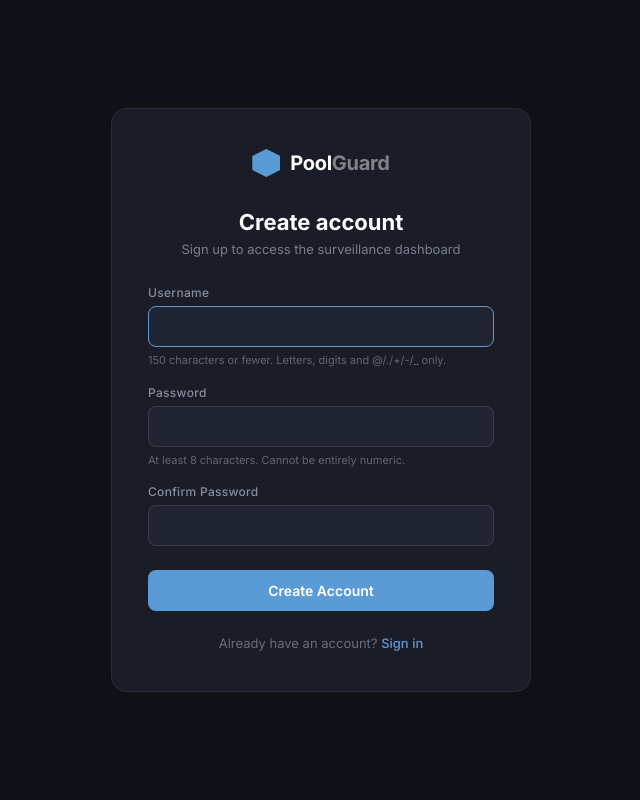
After one commit to MugishaJoshua/POOL-SAFE, a Django app: page /signup/ in a window 1280 px wide. The commit adds this page. Shown: the whole page, without its empty margins (319-959 px from the left). Run offline with Django 5.2, Linux system fonts and the light colour scheme.

Commit message:
Adding login, Signup and logout page

```diff
--- a/core/settings.py
+++ b/core/settings.py
@@ -105,3 +105,6 @@ DIGEST_RECIPIENT_EMAIL = 'mugishajoshua567@gmail.com'
 
 TIME_ZONE = 'Africa/Kigali'
 USE_TZ = True
+LOGIN_URL = '/login/'
+LOGIN_REDIRECT_URL = '/'
+LOGOUT_REDIRECT_URL = '/login/'
--- a/dashboard/urls.py
+++ b/dashboard/urls.py
@@ -2,6 +2,11 @@ from django.urls import path
 from . import views
 
 urlpatterns = [
+    # Auth
+    path('signup/', views.signup_view, name='signup'),
+    path('login/', views.login_view, name='login'),
+    path('logout/', views.logout_view, name='logout'),
+
     # Dashboard
     path('', views.dashboard, name='dashboard'),
 
@@ -22,11 +27,11 @@ urlpatterns = [
     # Live feed
     path('video-feed/', views.video_feed, name='video_feed'),
 
-    # ── PDF downloads ─────────────────────────────────────────────────────────
+    # PDF downloads
     path('api/report/event/<int:event_id>/pdf/', views.download_event_pdf, name='event_pdf'),
     path('api/report/full/pdf/', views.download_full_report_pdf, name='full_report_pdf'),
 
-    # ── Alert recipient settings ──────────────────────────────────────────────
+    # Alert recipient settings
     path('api/settings/email/', views.get_alert_emails, name='get_alert_emails'),
     path('api/settings/email/save/', views.save_alert_email, name='save_alert_email'),
 ]
--- a/dashboard/views.py
+++ b/dashboard/views.py
@@ -3,12 +3,15 @@ import json
 import threading
 import time
 from datetime import timedelta
+from django.contrib.auth import authenticate, login, logout
+from django.contrib.auth.forms import UserCreationForm, AuthenticationForm
+from django.contrib.auth.decorators import login_required
 from django.core.mail import send_mail
 from django.conf import settings
 from django.core.files.base import ContentFile
 from django.db.models import Count
 from django.http import HttpResponse, JsonResponse, StreamingHttpResponse
-from django.shortcuts import render
+from django.shortcuts import render, redirect
 from django.utils import timezone
 from django.views.decorators.csrf import csrf_exempt
 from django.views.decorators.http import require_http_methods
@@ -61,13 +64,49 @@ def get_model():
     return _model
 
 
+# ── Auth ──────────────────────────────────────────────────────────────────────
+
+def signup_view(request):
+    if request.user.is_authenticated:
+        return redirect('dashboard')
+    if request.method == 'POST':
+        form = UserCreationForm(request.POST)
+        if form.is_valid():
+            user = form.save()
+            login(request, user)
+            return redirect('dashboard')
+    else:
+        form = UserCreationForm()
+    return render(request, 'dashboard/signup.html', {'form': form})
+
+
+def login_view(request):
+    if request.user.is_authenticated:
+        return redirect('dashboard')
+    if request.method == 'POST':
+        form = AuthenticationForm(request, data=request.POST)
+        if form.is_valid():
+            user = form.get_user()
+            login(request, user)
+            return redirect('dashboard')
+    else:
+        form = AuthenticationForm()
+    return render(request, 'dashboard/login.html', {'form': form})
+
+
+def logout_view(request):
+    logout(request)
+    return redirect('login')
+
+
 # ── Dashboard ─────────────────────────────────────────────────────────────────
 
+@login_required
 def dashboard(request):
     return render(request, 'dashboard/index.html')
 
 
-# ── Ingest (now accepts multipart OR JSON) ────────────────────────────────────
+# ── Ingest (accepts multipart OR JSON) ───────────────────────────────────────
 
 @csrf_exempt
 @require_http_methods(["POST"])
--- /dev/null
+++ b/templates/dashboard/signup.html
@@ -0,0 +1,155 @@
+<!DOCTYPE html>
+<html lang="en">
+<head>
+<meta charset="UTF-8">
+<meta name="viewport" content="width=device-width, initial-scale=1.0">
+<title>PoolGuard — Sign Up</title>
+<link rel="preconnect" href="https://fonts.googleapis.com">
+<link href="https://fonts.googleapis.com/css2?family=Inter:wght@300;400;500;600;700;800&display=swap" rel="stylesheet">
+<style>
+  *, *::before, *::after { box-sizing: border-box; margin: 0; padding: 0; }
+
+  body {
+    background: #0f1117;
+    color: #e8eaf0;
+    font-family: 'Inter', sans-serif;
+    min-height: 100vh;
+    display: flex;
+    align-items: center;
+    justify-content: center;
+    padding: 20px;
+  }
+
+  .card {
+    background: #1a1d27;
+    border: 1px solid rgba(255,255,255,0.07);
+    border-radius: 16px;
+    padding: 40px 36px;
+    width: 100%;
+    max-width: 420px;
+  }
+
+  .logo {
+    display: flex;
+    align-items: center;
+    gap: 10px;
+    margin-bottom: 32px;
+    justify-content: center;
+  }
+  .logo-mark {
+    width: 28px; height: 28px;
+    background: #5B9BD5;
+    clip-path: polygon(50% 0%, 100% 25%, 100% 75%, 50% 100%, 0% 75%, 0% 25%);
+  }
+  .logo-text {
+    font-size: 20px; font-weight: 700; color: #fff; letter-spacing: -0.3px;
+  }
+  .logo-text span { color: rgba(255,255,255,0.45); }
+
+  h2 {
+    font-size: 22px; font-weight: 700; color: #fff;
+    margin-bottom: 6px; text-align: center;
+  }
+  .subtitle {
+    font-size: 13px; color: rgba(180,190,210,0.6);
+    text-align: center; margin-bottom: 28px;
+  }
+
+  .field { margin-bottom: 16px; }
+  label {
+    display: block; font-size: 12px; font-weight: 500;
+    color: rgba(180,190,210,0.7); margin-bottom: 6px; letter-spacing: 0.3px;
+  }
+  input {
+    width: 100%; background: #212533;
+    border: 1px solid rgba(255,255,255,0.1);
+    color: #e8eaf0; font-family: 'Inter', sans-serif;
+    font-size: 14px; padding: 11px 14px;
+    border-radius: 8px; outline: none;
+    transition: border-color .15s;
+  }
+  input:focus { border-color: #5B9BD5; }
+
+  .help-text {
+    font-size: 11px; color: rgba(180,190,210,0.45);
+    margin-top: 5px; line-height: 1.5;
+  }
+
+  .errors {
+    background: rgba(255,112,112,0.1);
+    border: 1px solid rgba(255,112,112,0.25);
+    border-radius: 8px; padding: 10px 14px;
+    margin-bottom: 16px; font-size: 12px; color: #FF7070;
+    line-height: 1.6;
+  }
+
+  .btn {
+    width: 100%; background: #5B9BD5; border: none;
+    color: #fff; font-family: 'Inter', sans-serif;
+    font-size: 14px; font-weight: 600;
+    padding: 12px; border-radius: 8px;
+    cursor: pointer; transition: opacity .15s;
+    margin-top: 8px;
+  }
+  .btn:hover { opacity: 0.85; }
+
+  .footer {
+    text-align: center; margin-top: 24px;
+    font-size: 13px; color: rgba(180,190,210,0.5);
+  }
+  .footer a {
+    color: #5B9BD5; text-decoration: none; font-weight: 500;
+  }
+  .footer a:hover { text-decoration: underline; }
+</style>
+</head>
+<body>
+
+<div class="card">
+  <div class="logo">
+    <div class="logo-mark"></div>
+    <div class="logo-text">Pool<span>Guard</span></div>
+  </div>
+
+  <h2>Create account</h2>
+  <p class="subtitle">Sign up to access the surveillance dashboard</p>
+
+  {% if form.errors %}
+  <div class="errors">
+    {% for field in form %}
+      {% for error in field.errors %}
+        <div>{{ error }}</div>
+      {% endfor %}
+    {% endfor %}
+    {% for error in form.non_field_errors %}
+      <div>{{ error }}</div>
+    {% endfor %}
+  </div>
+  {% endif %}
+
+  <form method="post">
+    {% csrf_token %}
+    <div class="field">
+      <label for="id_username">Username</label>
+      <input type="text" name="username" id="id_username" autocomplete="username" autofocus>
+      <div class="help-text">150 characters or fewer. Letters, digits and @/./+/-/_ only.</div>
+    </div>
+    <div class="field">
+      <label for="id_password1">Password</label>
+      <input type="password" name="password1" id="id_password1" autocomplete="new-password">
+      <div class="help-text">At least 8 characters. Cannot be entirely numeric.</div>
+    </div>
+    <div class="field">
+      <label for="id_password2">Confirm Password</label>
+      <input type="password" name="password2" id="id_password2" autocomplete="new-password">
+    </div>
+    <button type="submit" class="btn">Create Account</button>
+  </form>
+
+  <div class="footer">
+    Already have an account? <a href="{% url 'login' %}">Sign in</a>
+  </div>
+</div>
+
+</body>
+</html>
```
Also changed, not shown: templates/dashboard/index.html (+15 -2 lines), templates/dashboard/login.html (added, +136 -0 lines).
